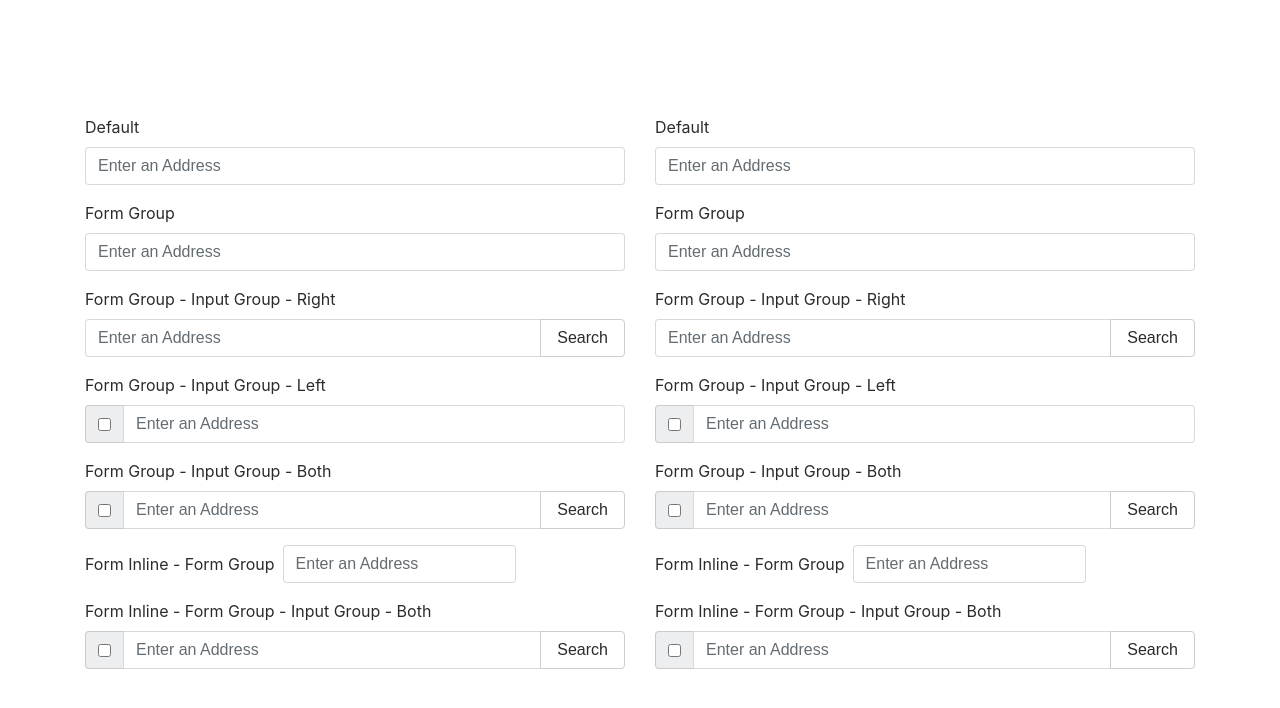
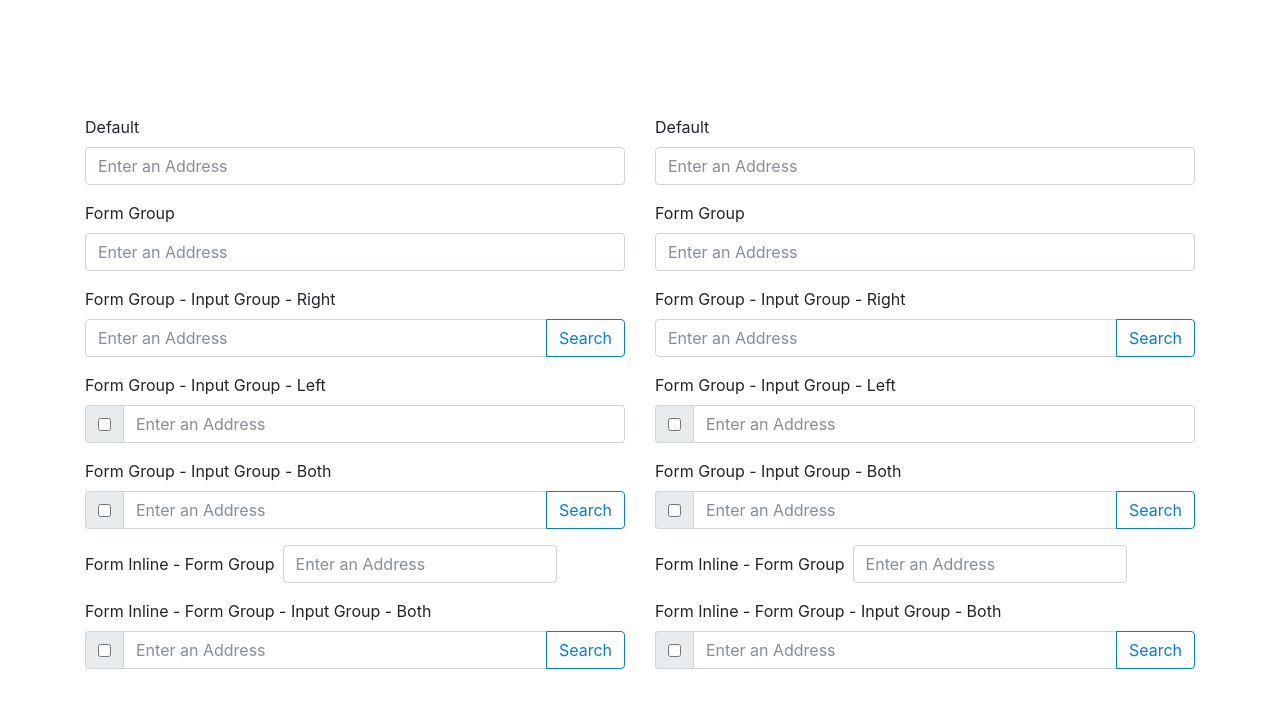
Before and after one commit to tristanmills/jquery.autoplace.js, a plain HTML site: page test.html in a window 1280 px wide. Drawn offline with nearby package versions, Linux system fonts and the light colour scheme; some packages are replaced by stand-ins of ours; a script that the page names is missing.

Commit message:
update bootstrap

```diff
--- a/index.html
+++ b/index.html
@@ -5,7 +5,7 @@
 
 	<meta charset="utf-8">
 
-	<link rel="stylesheet" href="https://maxcdn.bootstrapcdn.com/bootstrap/4.0.0-alpha.6/css/bootstrap.min.css">
+	<link rel="stylesheet" href="https://maxcdn.bootstrapcdn.com/bootstrap/4.0.0-beta.2/css/bootstrap.min.css">
 	<link rel="stylesheet" href="https://maxcdn.bootstrapcdn.com/font-awesome/4.7.0/css/font-awesome.min.css">
 
 	<style>
@@ -52,13 +52,13 @@
 					<div class="input-group">
 						<input type="text" class="form-control" placeholder="Enter an Address" autocomplete="off" autocorrect="off" autocapitalize="off" spellcheck="false" id="autoplace">
 						<span class="input-group-btn">
-							<button class="btn btn-secondary" type="button">Search</button>
+							<button class="btn btn-outline-primary" type="button">Search</button>
 						</span>
 					</div>
 					<div class="input-group suggestion-wrapper">
 						<input type="text" class="form-control suggestion" tabindex="-1">
 						<span class="input-group-btn">
-							<button class="btn btn-secondary" type="button">Search</button>
+							<button class="btn btn-outline-primary" type="button">Search</button>
 						</span>
 					</div>
 				</div>
@@ -66,9 +66,9 @@
 		</div>
 	</div>
 
-	<script src="https://ajax.googleapis.com/ajax/libs/jquery/3.2.1/jquery.min.js"></script>
-	<script src="https://cdnjs.cloudflare.com/ajax/libs/tether/1.4.0/js/tether.min.js"></script>
-	<script src="https://maxcdn.bootstrapcdn.com/bootstrap/4.0.0-alpha.6/js/bootstrap.min.js"></script>
+	<script src="https://code.jquery.com/jquery-3.2.1.slim.min.js"></script>
+	<script src="https://cdnjs.cloudflare.com/ajax/libs/popper.js/1.12.3/umd/popper.min.js"></script>
+	<script src="https://maxcdn.bootstrapcdn.com/bootstrap/4.0.0-beta.2/js/bootstrap.min.js"></script>
 	<script src="https://maps.googleapis.com/maps/api/js?v=3.exp&libraries=places"></script>
 	<script src="jquery.autoplace.js"></script>
 
--- a/test.html
+++ b/test.html
@@ -5,7 +5,7 @@
 
 	<meta charset="utf-8">
 
-	<link rel="stylesheet" href="https://maxcdn.bootstrapcdn.com/bootstrap/4.0.0-alpha.6/css/bootstrap.min.css">
+	<link rel="stylesheet" href="https://maxcdn.bootstrapcdn.com/bootstrap/4.0.0-beta.2/css/bootstrap.min.css">
 	<link rel="stylesheet" href="https://maxcdn.bootstrapcdn.com/font-awesome/4.7.0/css/font-awesome.min.css">
 
 	<style>
@@ -56,7 +56,7 @@
 					<div class="input-group">
 						<input type="text" class="form-control" placeholder="Enter an Address" id="form-group-input-grouright-p-example">
 						<span class="input-group-btn">
-							<button class="btn btn-secondary" type="button">Search</button>
+							<button class="btn btn-outline-primary" type="button">Search</button>
 						</span>
 					</div>
 				</div>
@@ -67,7 +67,7 @@
 					<div class="input-group">
 						<input type="text" class="form-control autoplace" placeholder="Enter an Address" autocomplete="off" autocorrect="off" autocapitalize="off" spellcheck="false" id="form-group-input-group-right-autoplace">
 						<span class="input-group-btn">
-							<button class="btn btn-secondary" type="button">Search</button>
+							<button class="btn btn-outline-primary" type="button">Search</button>
 						</span>
 					</div>
 				</div>
@@ -107,7 +107,7 @@
 						</span>
 						<input type="text" class="form-control" placeholder="Enter an Address" id="form-group-input-group-both-example">
 						<span class="input-group-btn">
-							<button class="btn btn-secondary" type="button">Search</button>
+							<button class="btn btn-outline-primary" type="button">Search</button>
 						</span>
 					</div>
 				</div>
@@ -121,7 +121,7 @@
 						</span>
 						<input type="text" class="form-control autoplace" placeholder="Enter an Address" autocomplete="off" autocorrect="off" autocapitalize="off" spellcheck="false" id="form-group-input-group-both-autoplace">
 						<span class="input-group-btn">
-							<button class="btn btn-secondary" type="button">Search</button>
+							<button class="btn btn-outline-primary" type="button">Search</button>
 						</span>
 					</div>
 				</div>
@@ -155,7 +155,7 @@
 						</span>
 						<input type="text" class="form-control" placeholder="Enter an Address" id="form-inline-form-group-input-group-both-example">
 						<span class="input-group-btn">
-							<button class="btn btn-secondary" type="button">Search</button>
+							<button class="btn btn-outline-primary" type="button">Search</button>
 						</span>
 					</div>
 				</div>
@@ -169,7 +169,7 @@
 						</span>
 						<input type="text" class="form-control autoplace" placeholder="Enter an Address" autocomplete="off" autocorrect="off" autocapitalize="off" spellcheck="false" id="form-inline-form-group-input-group-both-autoplace">
 						<span class="input-group-btn">
-							<button class="btn btn-secondary" type="button">Search</button>
+							<button class="btn btn-outline-primary" type="button">Search</button>
 						</span>
 					</div>
 				</div>
@@ -177,9 +177,9 @@
 		</div>
 	</div>
 
-	<script src="https://ajax.googleapis.com/ajax/libs/jquery/3.2.1/jquery.min.js"></script>
-	<script src="https://cdnjs.cloudflare.com/ajax/libs/tether/1.4.0/js/tether.min.js"></script>
-	<script src="https://maxcdn.bootstrapcdn.com/bootstrap/4.0.0-alpha.6/js/bootstrap.min.js"></script>
+	<script src="https://code.jquery.com/jquery-3.2.1.slim.min.js"></script>
+	<script src="https://cdnjs.cloudflare.com/ajax/libs/popper.js/1.12.3/umd/popper.min.js"></script>
+	<script src="https://maxcdn.bootstrapcdn.com/bootstrap/4.0.0-beta.2/js/bootstrap.min.js"></script>
 	<script src="https://maps.googleapis.com/maps/api/js?v=3.exp&libraries=places"></script>
 	<script src="jquery.autoplace.js"></script>
 
```
